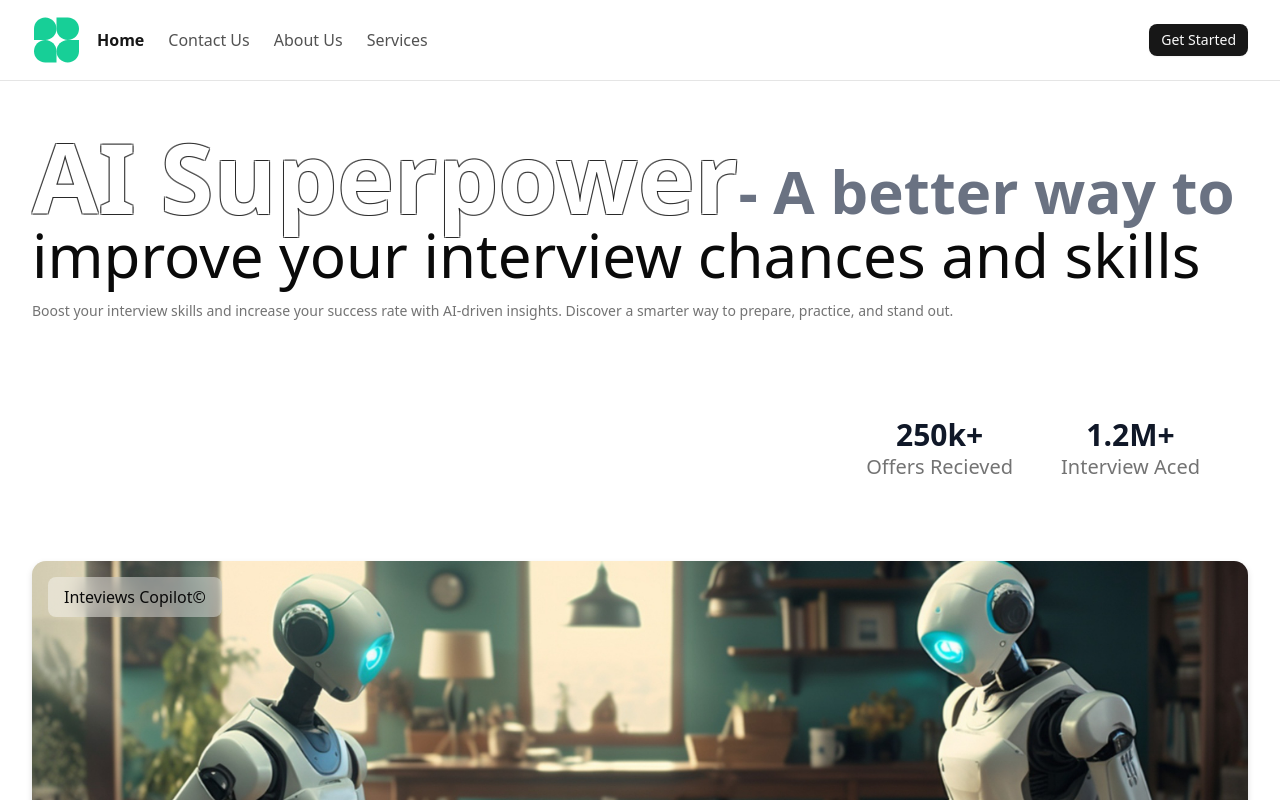
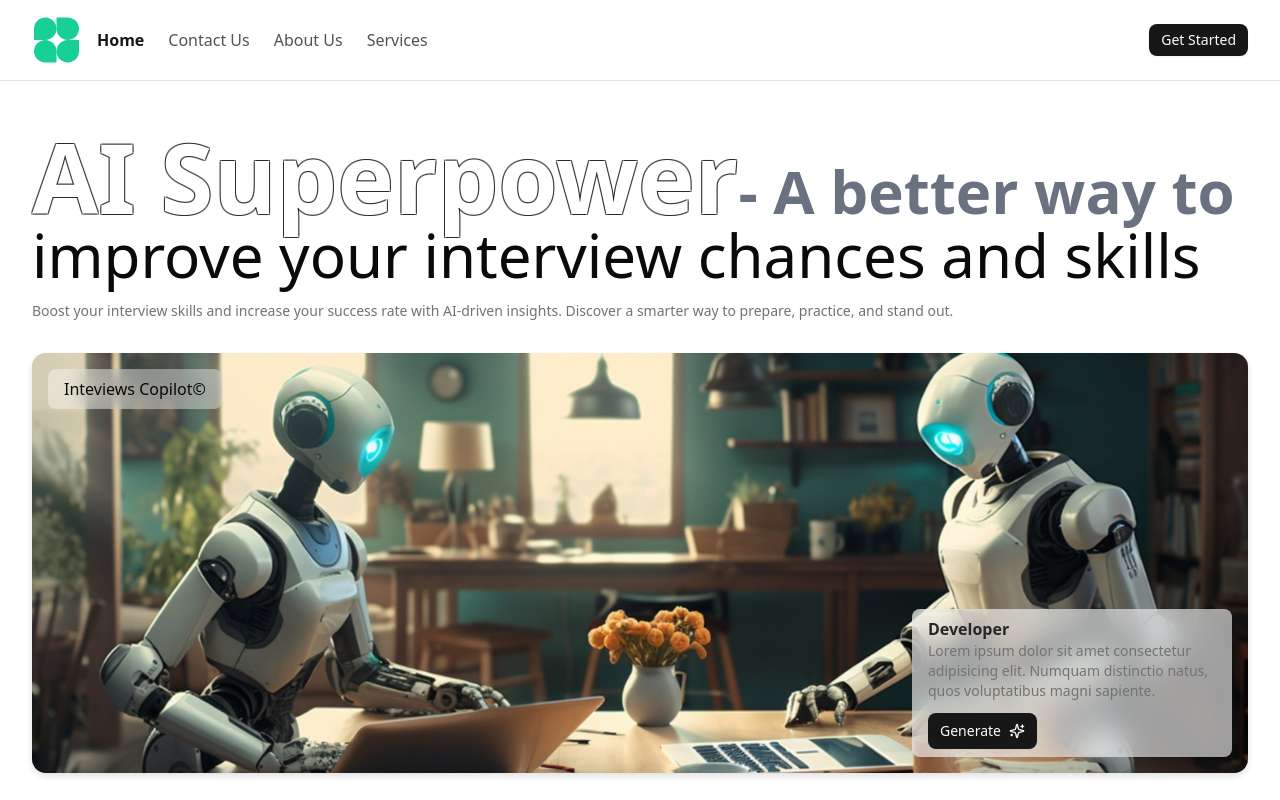
Before and after one commit to ChaithanyaKrishna28/PreppedUp, a React (Vite) app: page / in a window 1280 px wide. Shown: the top 800 px of the page. Built offline with nearby package versions, Linux system fonts and the light colour scheme; no server answers.

Commit message:
changes : just updated the numbers on the home screen(removed the numbers).

```diff
--- a/src/routes/home.tsx
+++ b/src/routes/home.tsx
@@ -28,23 +28,6 @@ const HomePage = () => {
             Boost your interview skills and increase your success rate with
             AI-driven insights. Discover a smarter way to prepare, practice, and
             stand out.
-          </p>
-        </div>
-
-
-
-        <div className="flex w-full items-center justify-evenly md:px-12 md:py-16 md:items-center md:justify-end gap-12">
-          <p className="text-3xl font-semibold text-gray-900 text-center">
-            250k+
-            <span className="block text-xl text-muted-foreground font-normal">
-              Offers Recieved
-            </span>
-          </p>
-          <p className="text-3xl font-semibold text-gray-900 text-center">
-            1.2M+
-            <span className="block text-xl text-muted-foreground font-normal">
-              Interview Aced
-            </span>
           </p>
         </div>
 
```
